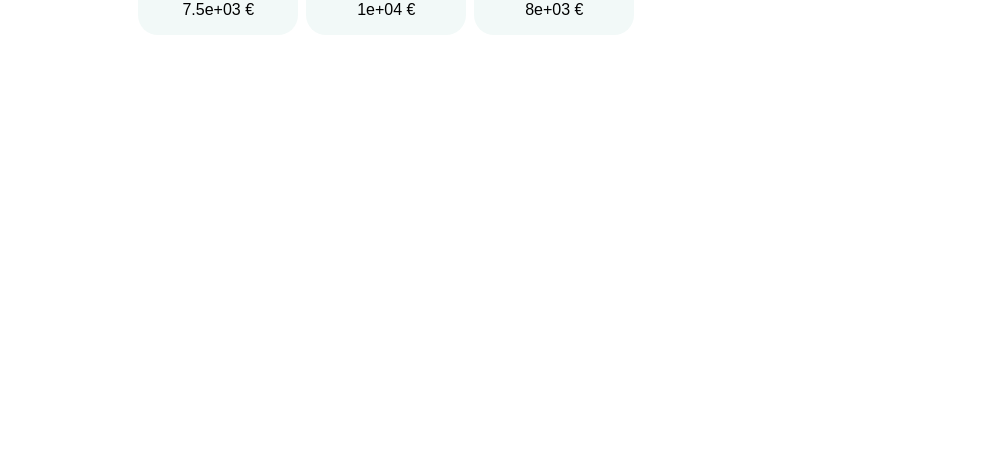
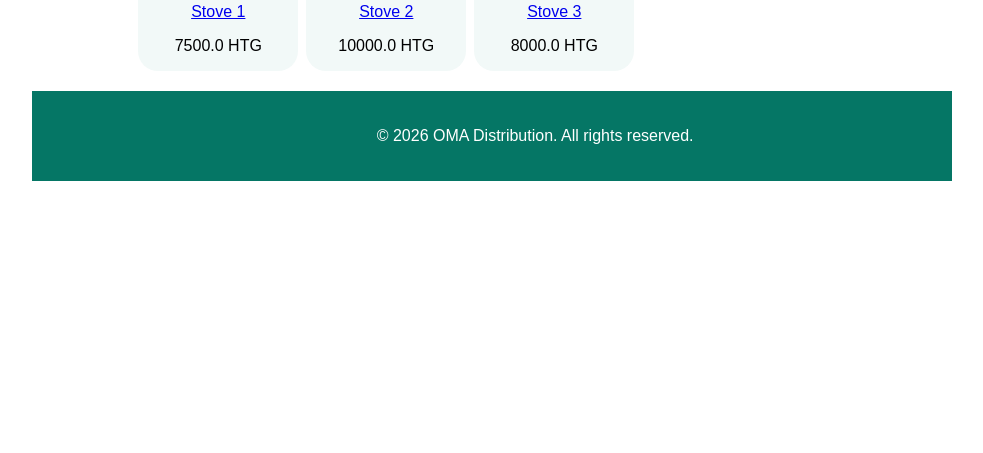
Before and after one commit to jeanoxeant/module-2, a Django app: page /categories/2 in a window 1280 px wide. Shown: the part 347-800 px from the top of the page, without its empty margins (148-1131 px from the left). Run offline with Django 5.2, Linux system fonts and the light colour scheme; data comes from the database, SQL or seed files in the repository; both versions use the stored data as it was after the commit.

Commit message:
Updating my app

```diff
--- a/shop/static/shop/styles/screen.css
+++ b/shop/static/shop/styles/screen.css
@@ -19,6 +19,11 @@ body {
     content: "";
     clear: both;
     display: table;
+    /*border-bottom: 1px solid #057665;*/
+    margin-bottom: 20px;
+    background-color: #057665;
+    color: white;
+    width: 920px;
 }
 
 #productgrid {
@@ -47,6 +52,7 @@ body {
 #categories {
     float: left;
     margin-right: 20px;
+    margin-bottom: 20px;
     height: 600px;
 }
 
@@ -58,3 +64,12 @@ body {
     list-style: none;
     padding: 8px;
 }
+
+#footer {
+    text-align: center;
+    padding: 20px;
+    background-color: #057665;
+    margin-top: 20px;
+    color: white;
+
+}
--- a/shop/templates/shop/index.html
+++ b/shop/templates/shop/index.html
@@ -6,7 +6,7 @@
     <div class="product">
         <img src="{% productimage product.image %}">
         <a href="{% url 'products' product.id %}">{{ product.name }}</a>
-        <p>{{ product.price|currency_euro }}</p>
+        <p>{{ product.price|currency_gourde }}</p>
     </div>
     {% endfor %}
 </div>
--- a/shop/templates/shop/master.html
+++ b/shop/templates/shop/master.html
@@ -3,13 +3,13 @@
 <head>
     <meta charset="UTF-8">
     <meta name="viewport" content="width=device-width, initial-scale=1.0">
-    <title>Otheniel's workshop</title>
+    <title>OMA Distribution</title>
     {% load static %}
     <link rel="stylesheet" href="{% static 'shop/styles/screen.css' %}">
 </head>
 <body>
     <div id="header">
-        <img class="logo" src="{% static 'shop/images/logo.png' %}">
+        <img class="logo" src="{% static 'shop/images/logo1.png' %}">
         <form class="search" action="{% url 'index' %}" method="get">
             <input type="text" name="q" value="{{ filter }}">
             <button type="submit">Search</button>
@@ -26,5 +26,8 @@
     <h1>{{ title }}</h1>
     {% block main %}
     {% endblock %}
-    </body>
+    <div id="footer">
+        <p>&copy; 2026 OMA Distribution. All rights reserved.</p>
+    </div>
+</body>
 </html>
--- a/shop/templates/shop/productdetails.html
+++ b/shop/templates/shop/productdetails.html
@@ -3,6 +3,6 @@
 {% block main %}
 <img class="productdetailsimage" src="{% productimage image %}">
 <p>{{ description }}</p>
-<p>Volume: {{ volume }}</p>
-<p>Price: {{ price|currency_euro }}</p>
+<p>Size: {{ volume }}</p>
+<p>Price: {{ price|currency_gourde }}</p>
 {% endblock %}
--- a/shop/templatetags/html_formatters.py
+++ b/shop/templatetags/html_formatters.py
@@ -1,12 +1,12 @@
 from django import template
 
-def currency_euro(value):
-    return f"{value:.2} €"
+def currency_gourde(value):
+    return f"{value:.6} HTG"
 
 def productimage(value):
-    return f"https://raw.github.com/pythonforeveryonetraining/gennaroshop/main/products/{value}"
+      return f"https://raw.github.com/jeanoxeant/oma-distribution/main/products/{value}"
 
 register = template.Library()
 
-register.filter("currency_euro", currency_euro) # name of the filter, function
+register.filter("currency_gourde", currency_gourde) # name of the filter, function
 register.simple_tag(productimage)
```
Also changed, not shown: db.sqlite3, shop/static/shop/images/logo.jpg (added), shop/static/shop/images/logo1.jpg (added), shop/static/shop/images/logo1.png (added).
